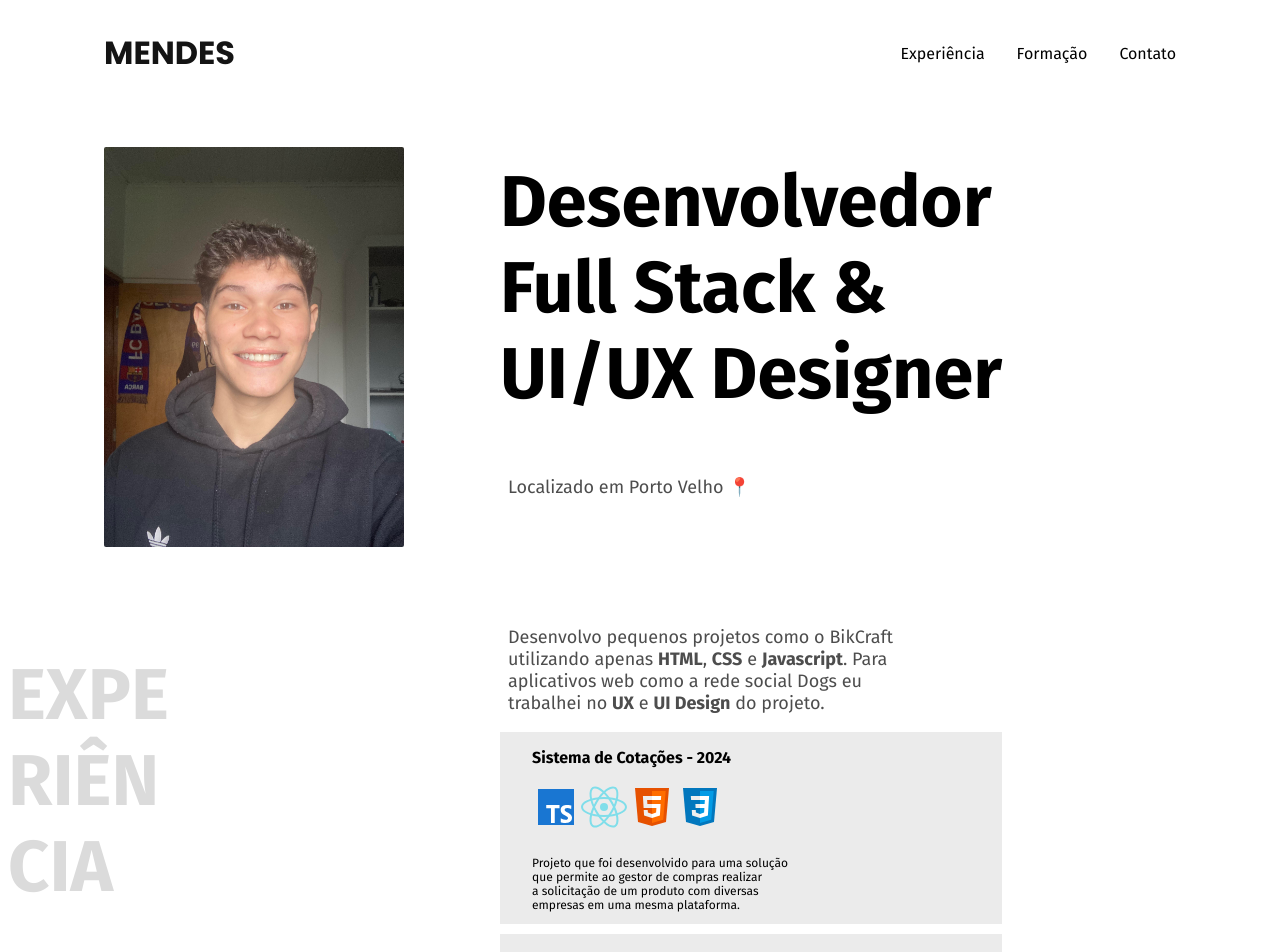
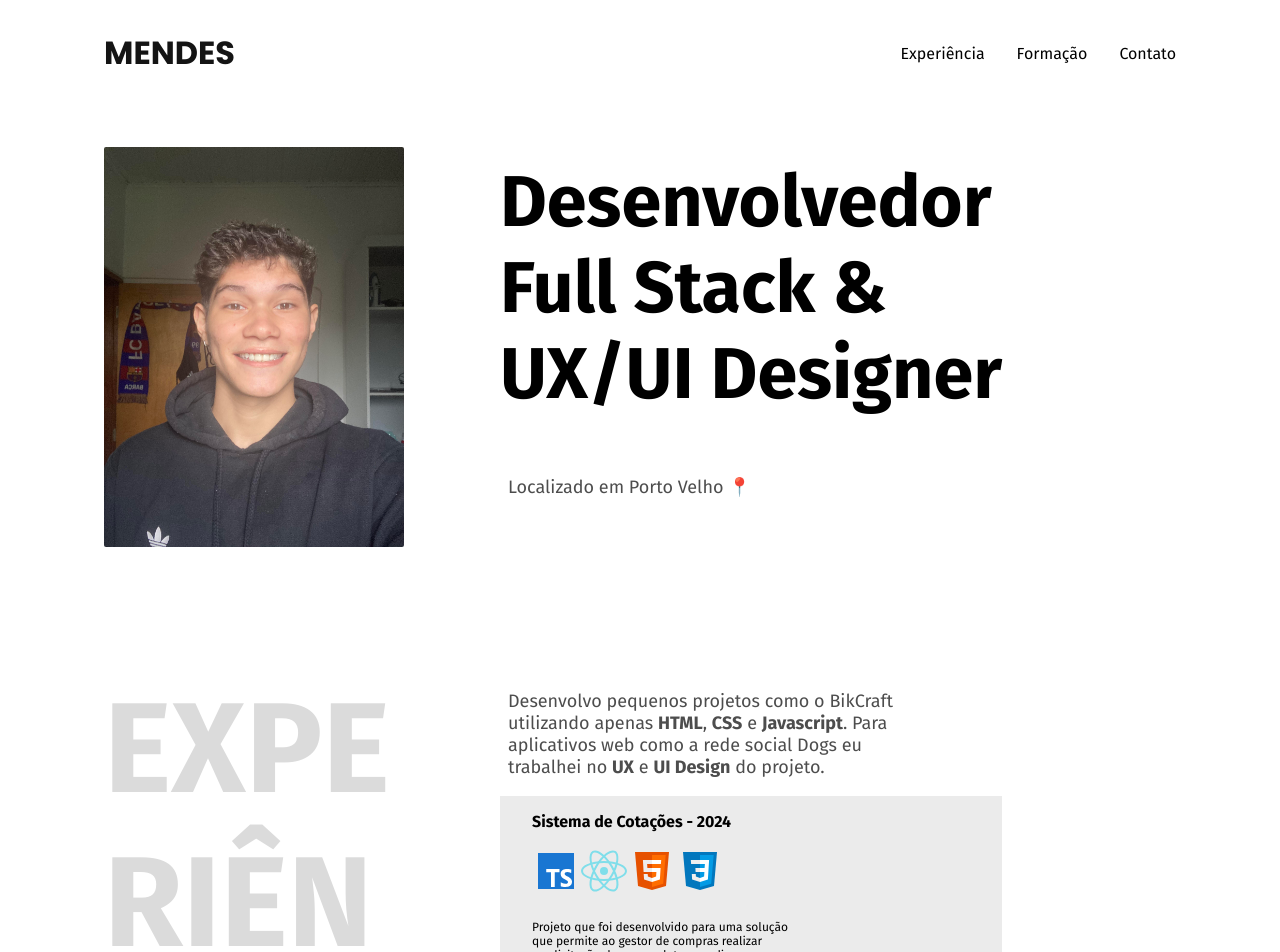
Before and after one commit to GustavoRMendes/figma-portifolio, a Next.js app: page / in a window 1280 px wide. Shown: the top 952 px of the page. Built offline with nearby package versions, Linux system fonts and the light colour scheme.

Commit message:
margin top

```diff
--- a/src/app/globals.css
+++ b/src/app/globals.css
@@ -38,9 +38,11 @@
 }
 .experiencia-home {
   color: #dbdbdb;
+  font-size: 8rem;
+  margin: 5rem 0 2rem 6rem;
 }
 .description {
-  margin-top: 8rem;
+  margin-top: 12rem;
 }
 .experience1 {
   background-color: #ebebeb;
--- a/src/app/page.tsx
+++ b/src/app/page.tsx
@@ -33,7 +33,7 @@ export default function Home () {
             CIA
           </h2>
         </section>
-        <section className='bio-home'> <h1>Desenvolvedor <br /> Full Stack & <br /> UI/UX Designer </h1>
+        <section className='bio-home'> <h1>Desenvolvedor <br /> Full Stack & <br /> UX/UI Designer </h1>
           <p className='paragraph-main-home'>Localizado em Porto Velho 📍</p>
           <p className='paragraph-main-home description'>Desenvolvo pequenos projetos como o BikCraft <br />
             utilizando apenas <strong>HTML</strong>, <strong>CSS</strong> e <strong>Javascript</strong>. Para <br />
```
